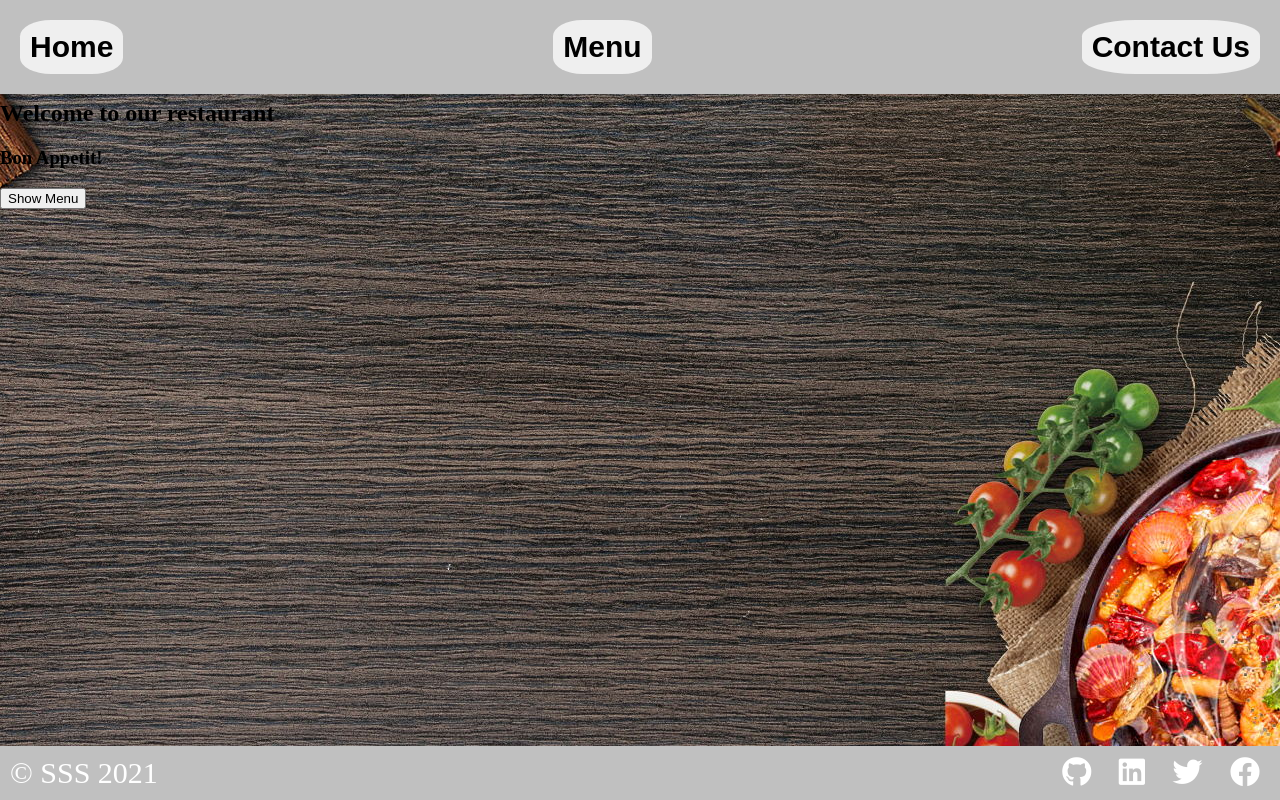
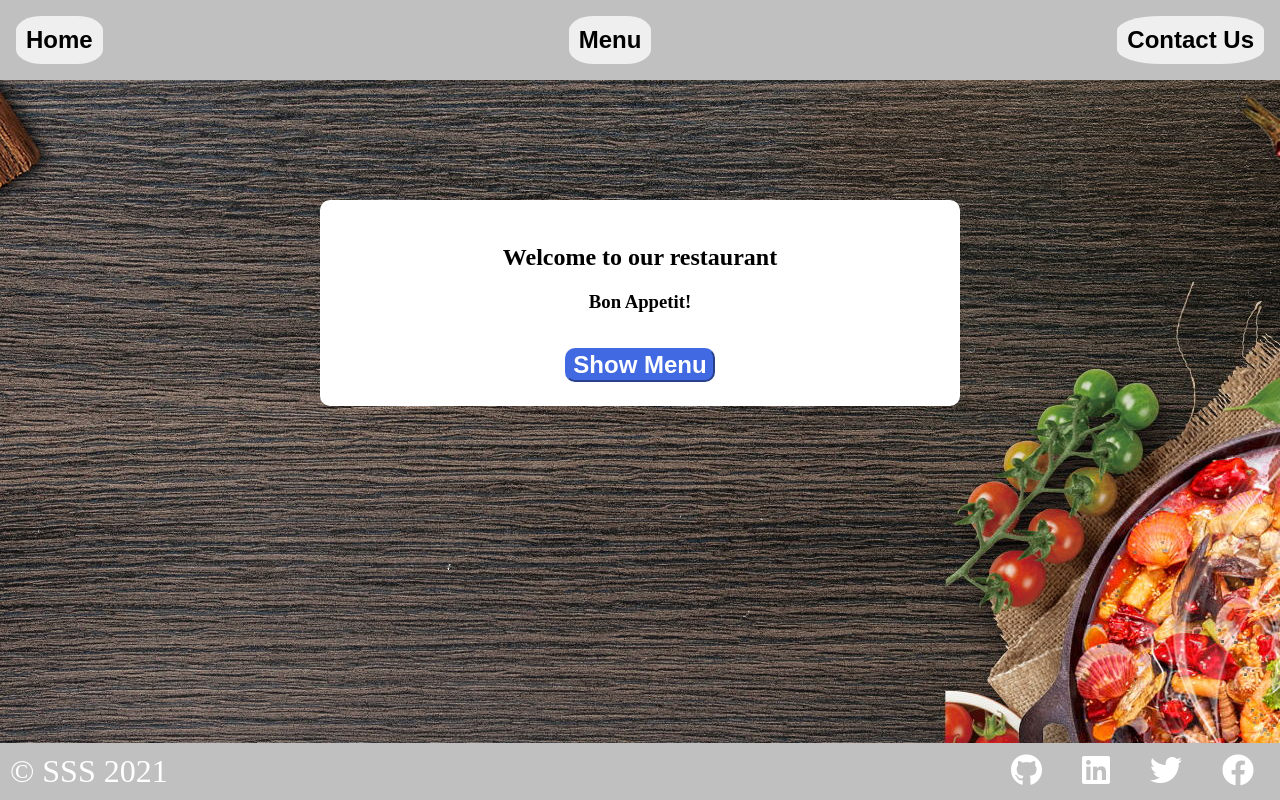
Before and after one commit to MrSayyod/Restaurant-page, a website built with webpack: page dist/index.html in a window 1280 px wide. Built offline with nearby package versions, Linux system fonts and the light colour scheme.

Commit message:
Add styling for contact page and update the styling for homepage

```diff
--- a/src/style.css
+++ b/src/style.css
@@ -11,7 +11,7 @@ body {
 }
 
 #container {
-  margin-top: 100px;
+  margin-top: 3rem;
   width: 100%;
 }
 
@@ -24,14 +24,14 @@ body {
   display: flex;
   justify-content: space-between;
   align-items: center;
-  padding: 20px;
+  padding: 1rem;
   font-weight: 900;
   background-color: silver;
   margin: 0;
 }
 
 .nav-btn {
-  font-size: 30px;
+  font-size: 1.5rem;
   cursor: pointer;
   color: #000;
   border: none;
@@ -45,6 +45,48 @@ body {
   background-color: gold;
 }
 
+#home-div-container,
+#contact-div-container {
+  background-color: #fff;
+  text-align: center;
+  width: 50%;
+  margin: 200px auto 0;
+  padding: 1.5rem;
+  border-radius: 10px;
+}
+
+#contact-div-container {
+  margin-top: 9rem;
+}
+
+#contact-div-container div ul {
+  list-style-type: none;
+  display: flex;
+  justify-content: space-between;
+}
+
+#contact-div-container div ul li a .fab {
+  font-size: 1.5rem;
+  color: #000;
+}
+
+.menu-btn {
+  margin-top: 1rem;
+  background-color: royalblue;
+  border-color: royalblue;
+  font-size: 1.5rem;
+  font-weight: 700;
+  cursor: pointer;
+  border-radius: 10px;
+  color: #fff;
+}
+
+.menu-btn:focus,
+.order-btn:focus {
+  outline: none;
+}
+
+
 
 
 footer {
@@ -52,7 +94,7 @@ footer {
   justify-content: space-between;
   background-color: silver;
   color: #fff;
-  font-size: 30px;
+  font-size: 2rem;
   position: fixed;
   bottom: 0;
   left: 0;
@@ -60,9 +102,14 @@ footer {
   padding: 10px;
 }
 
-.fab {
+footer .fab {
   color: #fff;
 }
+
+#contact-div-container div ul li a .fa-instagram:hover {
+  color: #C13584;
+}
+
 
 .fa-github:hover {
   color: #000;
@@ -72,14 +119,16 @@ footer {
   color: #0077b5;
 }
 
+#contact-div-container div ul li a .fa-twitter:hover,
 .fa-twitter:hover {
   color: #007bff;
 }
 
+#contact-div-container div ul li a .fa-facebook:hover,
 .fa-facebook:hover {
   color: #0056b3;
 }
 
 footer .icons {
-  margin: 10px;
+  margin: 1rem;
 }
```
